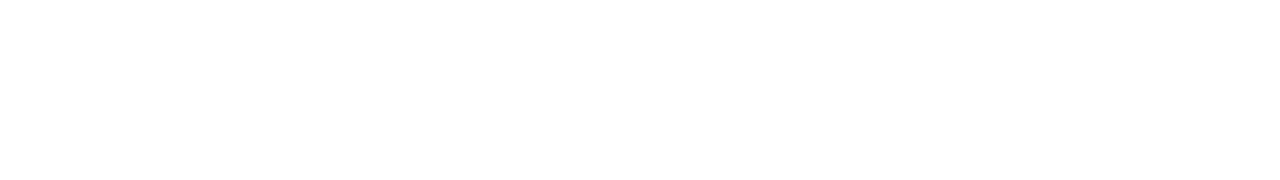
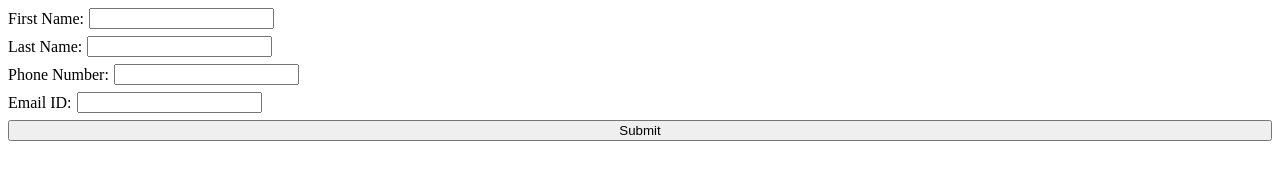
Before and after one commit to acciojob/form-login-2-KSS-Kushal, a website: page main.html in a window 1280 px wide. Drawn offline with Linux system fonts and the light colour scheme.

Commit message:
created a submission

```diff
--- a/main.html
+++ b/main.html
@@ -8,6 +8,25 @@
 
 <body>
 	<!-- the entire body must be written by student -->
+	<form class="form" onsubmit="myFunc()">
+		<div class="row">
+			<label for="fname">First Name: </label>
+			<input type="text" id="fname" name="First Name" />
+		</div>
+		<div class="row">
+			<label for="lname ">Last Name: </label>
+			<input type="text" id="lname" name="Last Name" />
+		</div>
+		<div class="row">
+			<label for="phone">Phone Number: </label>
+			<input type="text" id="phone" name="Phone Number" />
+		</div>
+		<div class="row">
+			<label for="email">Email ID: </label>
+			<input type="text" id="email" name="Email ID" />
+		</div>
+		<button type="submit">Submit</button>
+	</form>
     <script type="text/javascript" src="./script.js">
 </script>
 
--- a/script.js
+++ b/script.js
@@ -1 +1,10 @@
 //your JS code here. If required.
+function myFunc() {
+	const firstName = document.getElementById('fname').value;
+	const LastName = document.getElementById('lname').value;
+	const phone = document.getElementById('phone').value;
+	const email = document.getElementById('email').value;
+	const ans = `First Name: ${firstName} Last Name: ${LastName} Phone Number: ${phone} Email ID: ${email}`
+	console.log(ans)
+	alert(ans);
+}
--- a/styles.css
+++ b/styles.css
@@ -1 +1,12 @@
 /*  your css code here. If applicable */
+ .form{
+	 display: flex;
+	 flex-direction: column;
+	 gap: 7px;
+ }
+
+.row{
+	display: flex;
+	align-items: center;
+	gap: 5px;
+}
```
